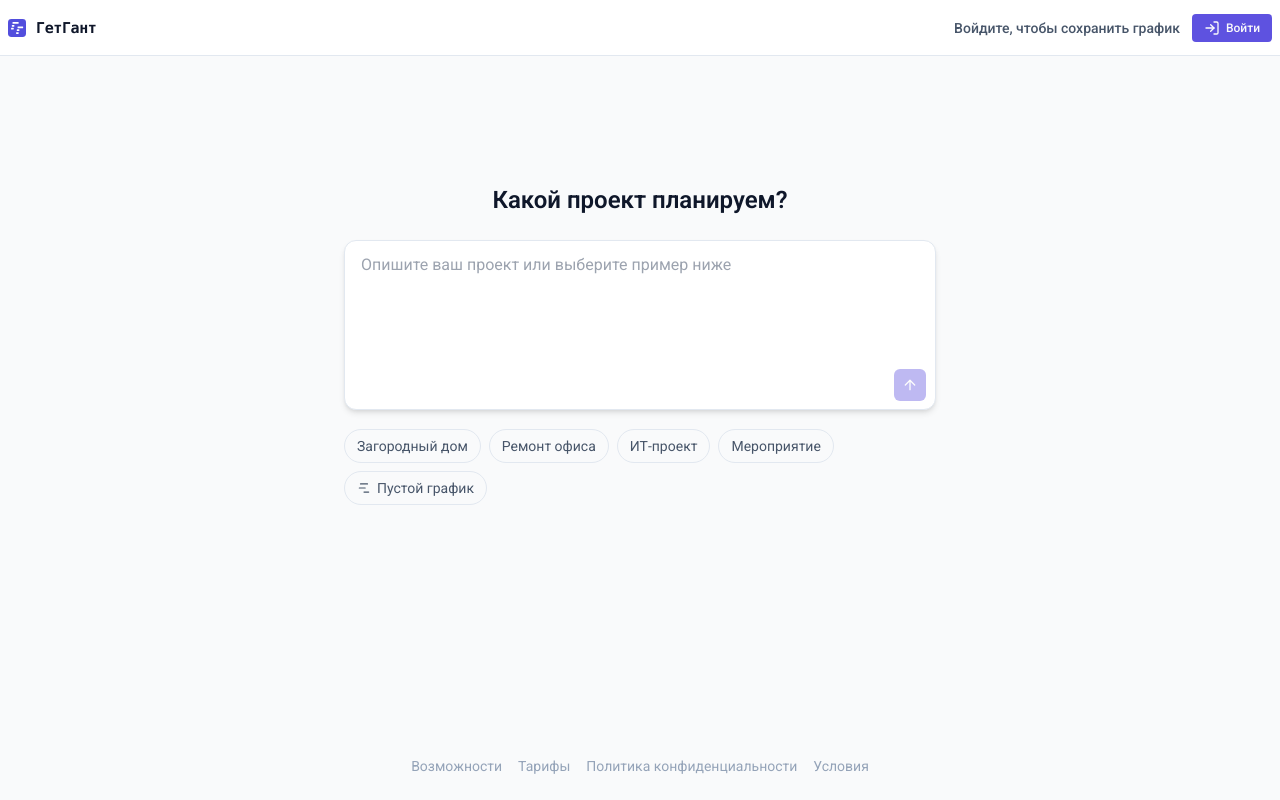
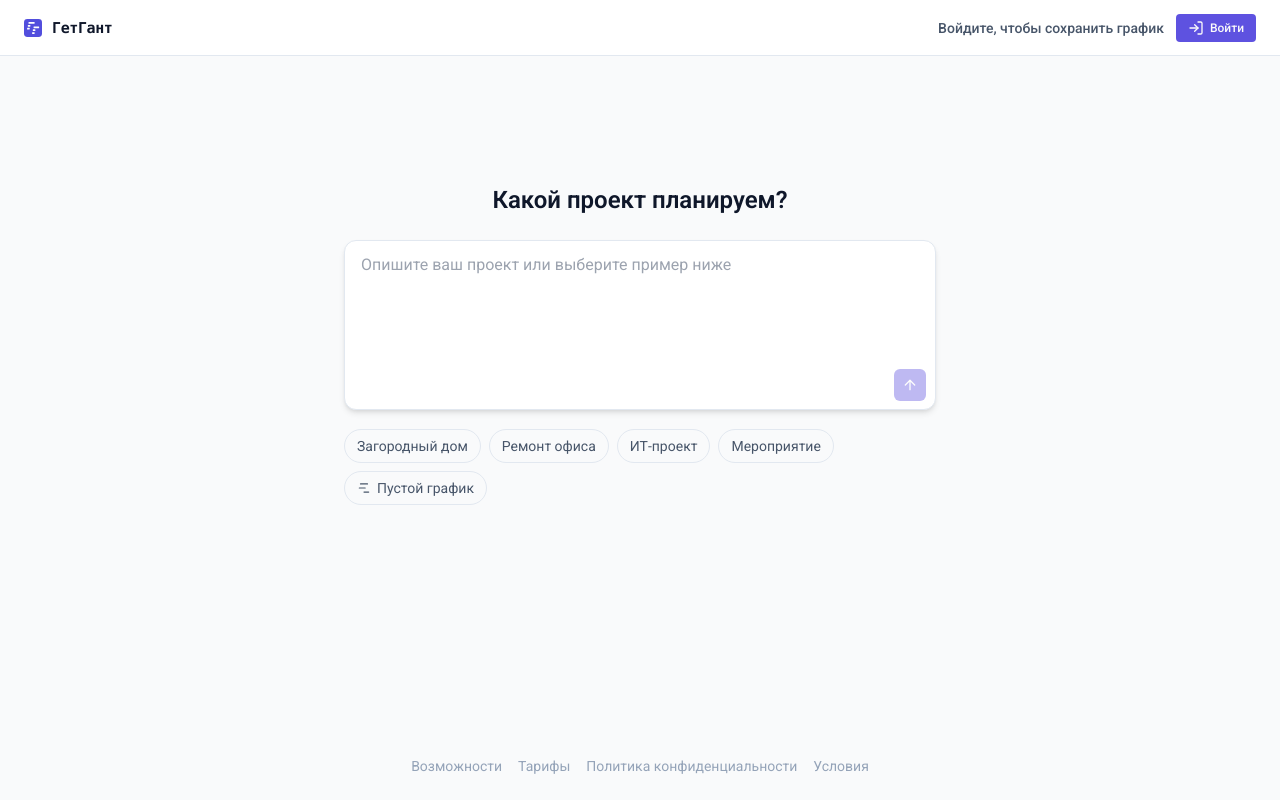
Before and after one commit to simon100500/gantt-lib-mcp, a React (Vite) app in the folder packages/web/: page / in a window 1280 px wide. Built offline with nearby package versions, Linux system fonts and the light colour scheme.

Commit message:
fix(ProjectMenu): adjust header padding for improved layout consistency

```diff
--- a/packages/web/src/components/layout/ProjectMenu.tsx
+++ b/packages/web/src/components/layout/ProjectMenu.tsx
@@ -371,7 +371,7 @@ export function ProjectMenu({
       )}
 
       <div className="relative flex min-w-0 flex-1 flex-col overflow-hidden">
-        <header className="flex min-h-[56px] items-center gap-2 overflow-hidden border-b border-slate-200 bg-white px-3 sm:gap-4 sm:px-2">
+        <header className="flex min-h-[56px] items-center gap-2 overflow-hidden border-b border-slate-200 bg-white px-3 sm:gap-4 sm:px-4 lg:px-6">
           {/* Toggle button: hover = overlay, click = push sidebar */}
           {canUseSidebar && (
             <button
```
